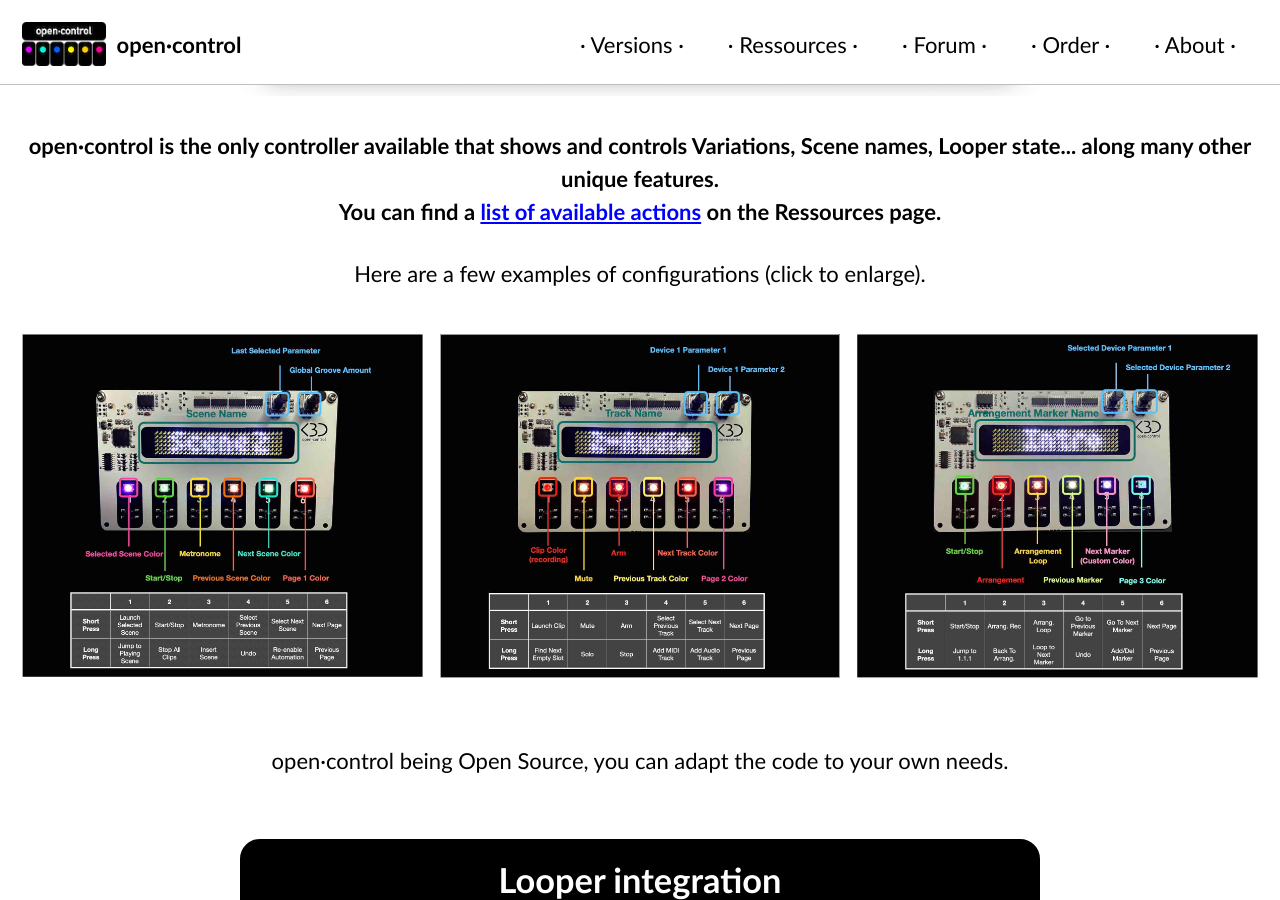
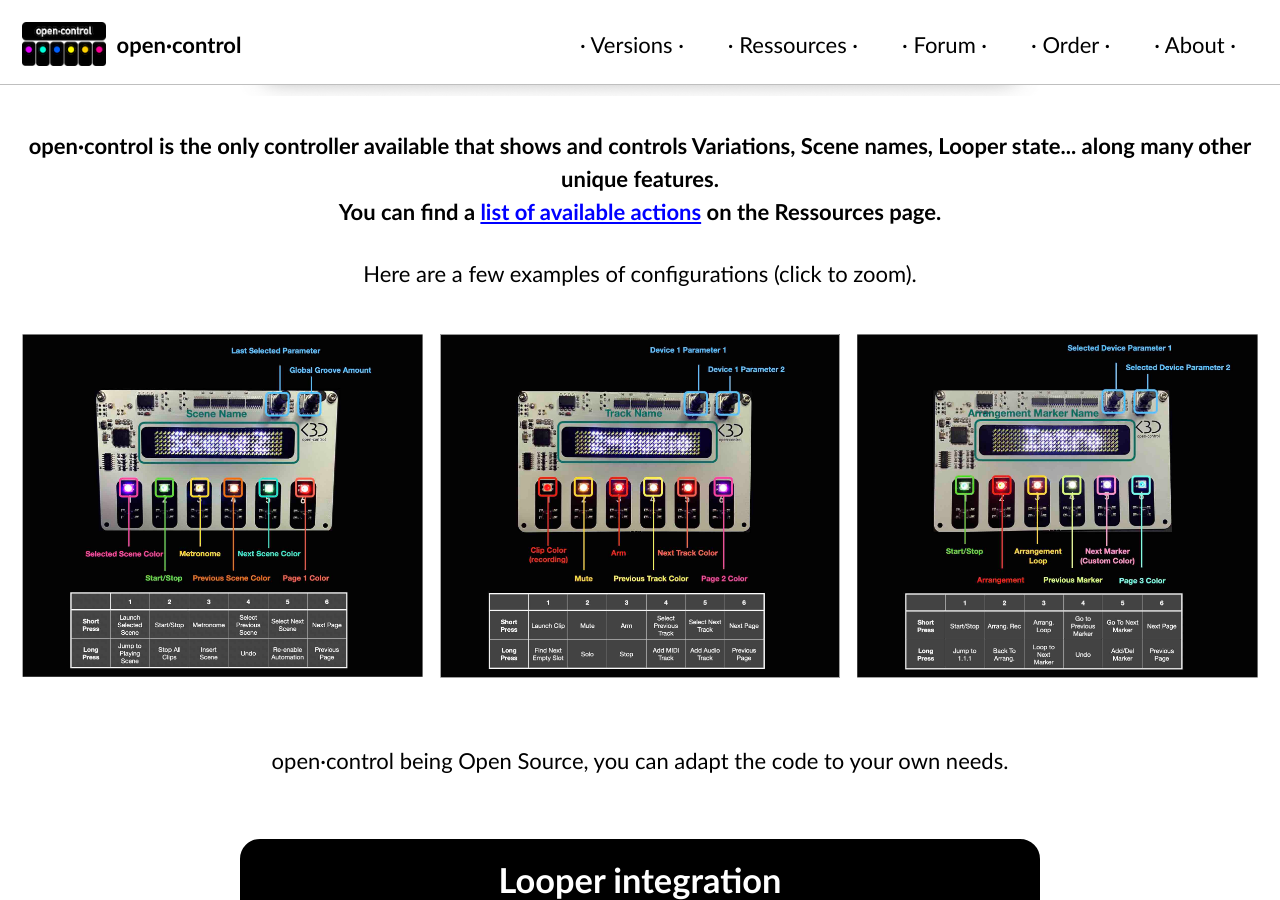
Before and after one commit to KBLiveSolutions/open.control, a Jekyll site: the page built from index.html, in a window 1280 px wide and 900 px high, scrolled down 3651 px. Built offline with Jekyll 4.4.1, drawn with Linux system fonts in a browser that asks for light colours; cached includes are drawn as plain includes; the list of posts is cut into pages by our own code; comment, search, counter and statistics services are not loaded.

Commit message:
Update index.html

```diff
--- a/index.html
+++ b/index.html
@@ -135,7 +135,7 @@
   You can find a <a href="./ressources/">list of available actions</a> on the Ressources page.</b>
 
 </p>
-<p align=center>Here are a few examples of configurations (click to enlarge).
+<p align=center>Here are a few examples of configurations (click to zoom).
 </p>
 {% include gallery id="gallery_examples" %}
 
```
